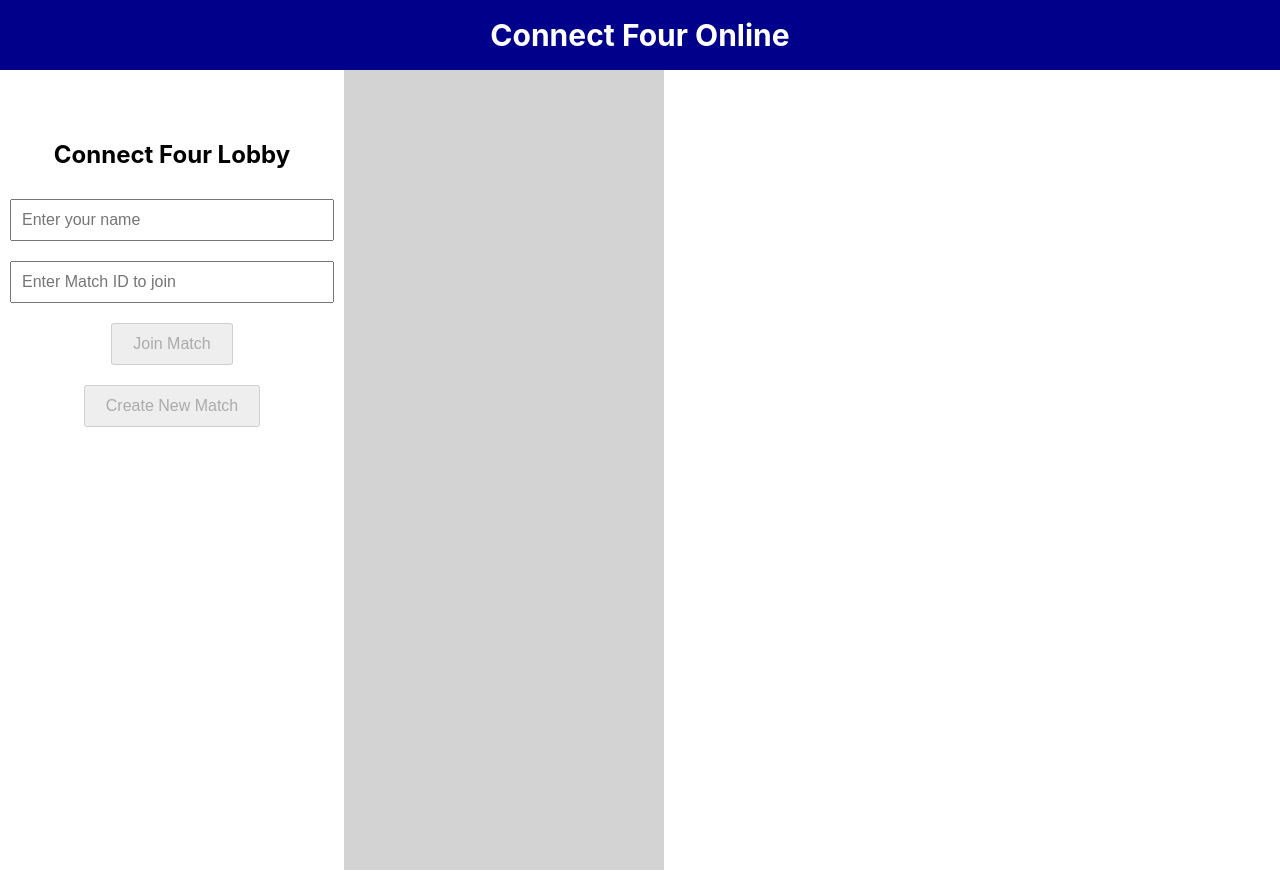
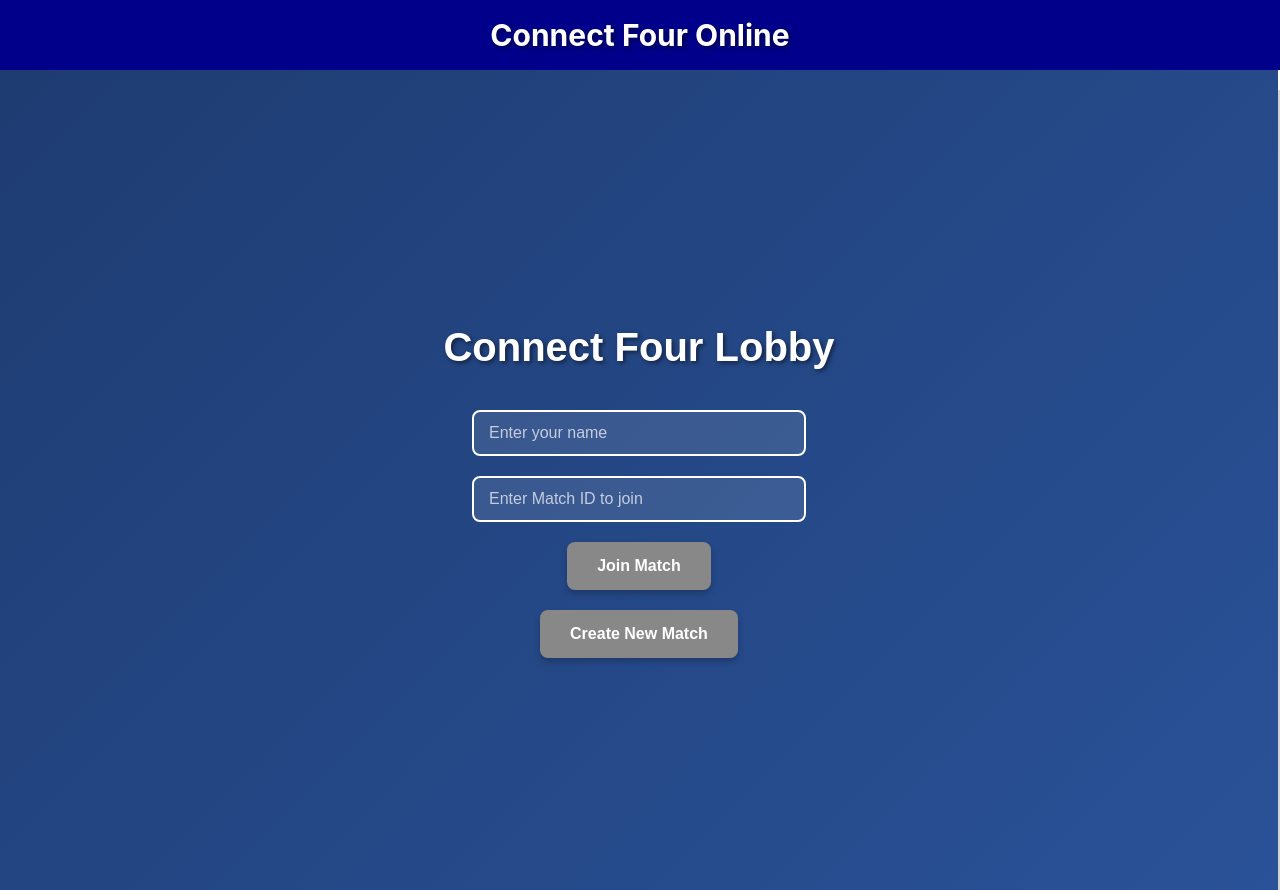
Before and after one commit to dnguye03UW/connect-4-project, a React (Create React App) app: page /multiplayer in a window 1280 px wide. Built offline with nearby package versions, Linux system fonts and the light colour scheme; what boardgame.io would draw is missing.

Commit message:
Added CSS Style

```diff
--- a/src/LobbySetup.js
+++ b/src/LobbySetup.js
@@ -1,16 +1,15 @@
 import React, { useState } from 'react';
+import './Pages/LobbySetup.css';
 
 const LobbySetup = ({ onMatchJoined }) => {
   const [playerName, setPlayerName] = useState('');
   const [matchID, setMatchID] = useState('');
   const [creatingMatch, setCreatingMatch] = useState(false);
-  const [isReady, setIsReady] = useState(false);
 
   const handleCreateMatch = () => {
     const newMatchID = Math.random().toString(36).substr(2, 9);
     setMatchID(newMatchID);
     setCreatingMatch(true);
-    // Do not call onMatchJoined yet
   };
 
   const handleJoinMatch = () => {
@@ -18,19 +17,18 @@ const LobbySetup = ({ onMatchJoined }) => {
   };
 
   const handleStartGame = () => {
-    // Now call onMatchJoined
     onMatchJoined(playerName, matchID, true);
   };
 
   return (
-    <div style={lobbyContainerStyle}>
-      <h2>Connect Four Lobby</h2>
+    <div className="lobby-container">
+      <h2 className="lobby-title">Connect Four Lobby</h2>
       <input
         type="text"
         placeholder="Enter your name"
         value={playerName}
         onChange={(e) => setPlayerName(e.target.value)}
-        style={inputStyle}
+        className="lobby-input"
       />
       {!creatingMatch ? (
         <>
@@ -39,30 +37,30 @@ const LobbySetup = ({ onMatchJoined }) => {
             placeholder="Enter Match ID to join"
             value={matchID}
             onChange={(e) => setMatchID(e.target.value)}
-            style={inputStyle}
+            className="lobby-input"
           />
           <button
             onClick={handleJoinMatch}
-            style={buttonStyle}
+            className="lobby-button"
             disabled={!playerName || !matchID}
           >
             Join Match
           </button>
           <button
             onClick={handleCreateMatch}
-            style={buttonStyle}
+            className="lobby-button"
             disabled={!playerName}
           >
             Create New Match
           </button>
         </>
       ) : (
-        <div style={createdMatchStyle}>
+        <div className="created-match">
           <p>Match created! Share this Match ID with your opponent:</p>
-          <p style={matchIDStyle}>{matchID}</p>
+          <p className="match-id">{matchID}</p>
           <button
             onClick={handleStartGame}
-            style={buttonStyle}
+            className="lobby-button"
             disabled={!playerName}
           >
             Start Game
@@ -73,37 +71,4 @@ const LobbySetup = ({ onMatchJoined }) => {
   );
 };
 
-
-const lobbyContainerStyle = {
-  display: 'flex',
-  flexDirection: 'column',
-  alignItems: 'center',
-  marginTop: '50px',
-};
-
-const inputStyle = {
-  padding: '10px',
-  fontSize: '16px',
-  margin: '10px',
-  width: '300px',
-};
-
-const buttonStyle = {
-  padding: '10px 20px',
-  fontSize: '16px',
-  margin: '10px',
-};
-
-const matchIDStyle = {
-  fontSize: '20px',
-  fontWeight: 'bold',
-};
-
-const createdMatchStyle = {
-  display: 'flex',
-  flexDirection: 'column',
-  alignItems: 'center',
-};
-
-
 export default LobbySetup;
--- /dev/null
+++ b/src/Pages/Home.css
@@ -0,0 +1,58 @@
+/* Home.css */
+
+/* Style for the full display container */
+.full-display {
+    display: flex;
+    flex-direction: column;
+    justify-content: center;
+    align-items: center;
+    min-height: 100vh;
+    background: linear-gradient(135deg, #1e3c72, #2a5298);
+    color: white;
+    font-family: Arial, sans-serif;
+}
+
+/* Style for the header */
+.header {
+    font-size: 2.5rem;
+    font-weight: bold;
+    margin-bottom: 20px;
+    text-align: center;
+    text-shadow: 2px 2px 4px rgba(0, 0, 0, 0.5);
+}
+
+/* Style for the buttons */
+button {
+    padding: 15px 30px;
+    font-size: 18px;
+    margin: 15px;
+    border: none;
+    border-radius: 8px;
+    background-color: #3753f4;
+    color: white;
+    cursor: pointer;
+    box-shadow: 0px 4px 6px rgba(0, 0, 0, 0.2);
+    transition: background-color 0.3s, transform 0.2s;
+}
+
+button:hover {
+    background-color: #e64a19;
+    transform: scale(1.05);
+}
+
+button:active {
+    background-color: #d84315;
+    transform: scale(0.95);
+}
+
+/* Add some responsiveness */
+@media (max-width: 600px) {
+    .header {
+        font-size: 2rem;
+    }
+
+    button {
+        padding: 10px 20px;
+        font-size: 16px;
+    }
+}
--- a/src/Pages/Home.jsx
+++ b/src/Pages/Home.jsx
@@ -1,6 +1,6 @@
 import React from 'react';
-import { headerStyle } from '../Data/inlineStyle.js';
 import { useNavigate } from 'react-router-dom';
+import './Home.css';
 
 function Home() {
     const navigate = useNavigate();
@@ -10,33 +10,21 @@ function Home() {
     const toSolo = () => {
         navigate('/solo');
     }
+
     return (
-        <div style={fullDisplay}>
-        <div className="header" style={headerStyle}>
-            <p>Connect Four Online</p>
-        </div>
-        <button
-            onClick={toSolo}
-            style={buttonStyle}>
-        Solo
-        </button>
-        <button
-            onClick={toMultiplayer}
-            style={buttonStyle}>
-        Multiplayer
-        </button>
+        <div className="full-display">
+            <div className="header">
+                <p>Connect Four Online</p>
+            </div>
+            <div className="directions">
+                <p>Choose your mode to start playing!</p>
+            </div>
+            <div className="button-container">
+                <button onClick={toSolo} className="game-button">Solo</button>
+                <button onClick={toMultiplayer} className="game-button">Multiplayer</button>
+            </div>
         </div>
     );
 }
 
-const fullDisplay = {
-    minHeight: '100vh',
-  };
-
-  const buttonStyle = {
-    padding: '10px 20px',
-    fontSize: '16px',
-    margin: '10px',
-  };
-
 export default Home;
--- /dev/null
+++ b/src/Pages/LobbySetup.css
@@ -0,0 +1,79 @@
+.lobby-container {
+  margin-top: -20px;
+  display: flex;
+  flex-direction: column;
+  justify-content: center;
+  align-items: center;
+  min-height: 90vh;
+  width: 15000%;
+  background: linear-gradient(135deg, #1e3c72, #2a5298);
+  color: white;
+  font-family: Arial, sans-serif;
+  text-align: center;
+  padding: 20px;
+  box-sizing: border-box;
+}
+
+/* Title styling */
+.lobby-title {
+  font-size: 2.5rem;
+  font-weight: bold;
+  margin-bottom: 30px;
+  text-shadow: 2px 2px 4px rgba(0, 0, 0, 0.5);
+}
+.lobby-input {
+  padding: 12px 15px;
+  font-size: 16px;
+  margin: 10px;
+  width: 300px;
+  border: 2px solid #ffffff;
+  border-radius: 8px;
+  background-color: rgba(255, 255, 255, 0.1);
+  color: white;
+}
+
+.lobby-input::placeholder {
+  color: rgba(255, 255, 255, 0.7);
+}
+
+.lobby-button {
+  padding: 15px 30px;
+  font-size: 16px;
+  font-weight: bold;
+  margin: 10px;
+  border: none;
+  border-radius: 8px;
+  background-color: #ff5722;
+  color: white;
+  cursor: pointer;
+  box-shadow: 0px 4px 6px rgba(0, 0, 0, 0.2);
+  transition: background-color 0.3s, transform 0.2s;
+}
+
+.lobby-button:disabled {
+  background-color: #888888;
+  cursor: not-allowed;
+}
+
+.lobby-button:hover:not(:disabled) {
+  background-color: #e64a19;
+  transform: scale(1.05);
+}
+
+.lobby-button:active:not(:disabled) {
+  background-color: #d84315;
+  transform: scale(0.95);
+}
+
+.match-id {
+  font-size: 20px;
+  font-weight: bold;
+  margin: 15px 0;
+}
+.created-match {
+  display: flex;
+  flex-direction: column;
+  align-items: center;
+  margin-top: 20px;
+  color: white;
+}
--- a/src/Pages/MultiplayerPage.jsx
+++ b/src/Pages/MultiplayerPage.jsx
@@ -10,7 +10,7 @@ const ConnectFourClient = Client({
     game: ConnectFour(),
     board: ConnectFourBoard,
     multiplayer: SocketIO({ server: 'http://localhost:8000' }),
-    debug: false
+    debug: true
   });
 
 function MultiplayerPage() {
```
Also changed, not shown: src/App.js (+1 -7 lines). Lines whose indentation alone changed are shown as unchanged.
